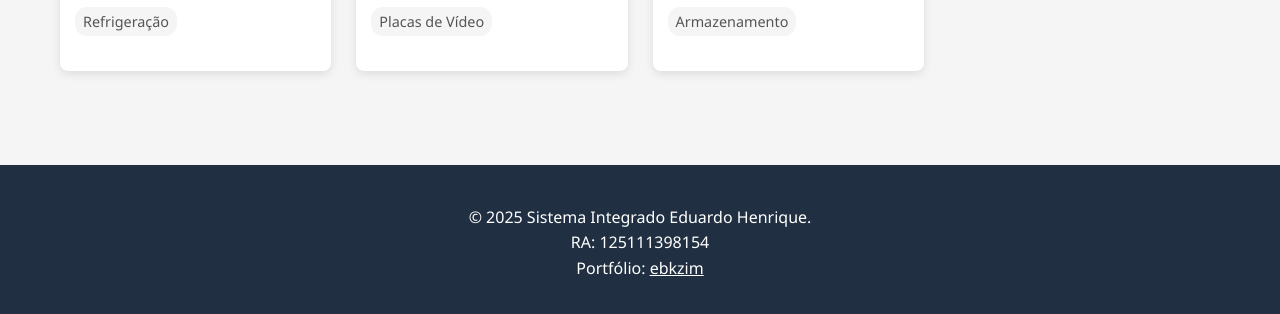
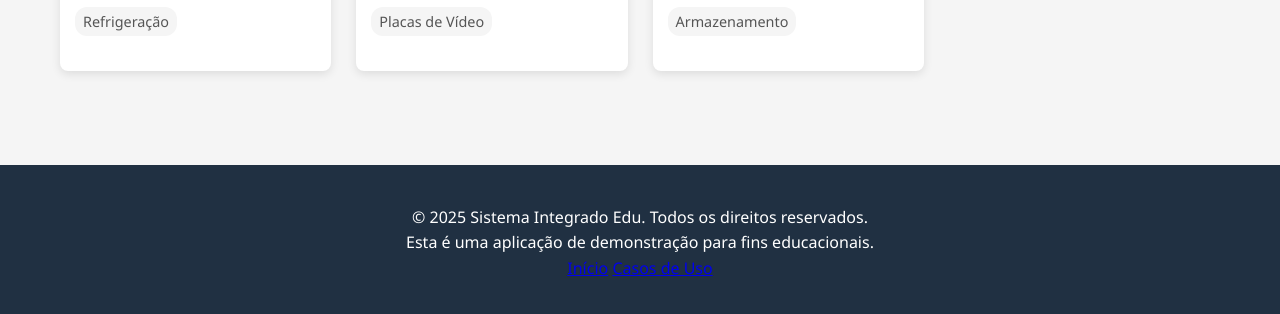
Before and after one commit to Ebkzim/EduSistemaIntegrado, a plain HTML site: page ecommerce.html in a window 1280 px wide. Shown: the part 2363-2677 px from the top of the page. Drawn offline with Linux system fonts and the light colour scheme.

Commit message:
trocaDePosicoes

```diff
--- a/css/ecommerce.css
+++ b/css/ecommerce.css
@@ -12,7 +12,7 @@
 
   .nav-cart {
     position: absolute;
-    right: 0;
+    right: 10%;
     top: 50%;
     transform: translateY(-50%);
   }
@@ -51,6 +51,7 @@
     justify-content: center;
     font-weight: 600;
   }
+
 
 
   .main-banner {
--- a/css/style.css
+++ b/css/style.css
@@ -59,6 +59,7 @@
 
   .nav-menu {
     display: flex;
+
     list-style: none;
   }
 
@@ -66,7 +67,9 @@
     margin-left: 20px;
   }
 
+
   .nav-link {
+
     color: #333;
     text-decoration: none;
     font-weight: 500;
--- a/ecommerce.html
+++ b/ecommerce.html
@@ -9,13 +9,13 @@
   <link rel="stylesheet" href="css/ecommerce.css">
 </head>
 <body>
-
+  <!-- Cabeçalho -->
   <header>
     <div class="container">
       <nav class="navbar">
         <a href="index.html" class="navbar-brand">Sistema <span>Edu</span></a>
         <ul class="nav-menu">
-          <li class="nav-item"><a href="index.html" class="nav-link">Início</a></li>
+          <li class="nav-item none"><a href="index.html" class="nav-link">Início</a></li>
 
         </ul>
         <div class="nav-cart">
@@ -28,10 +28,10 @@
     </div>
   </header>
 
-
+  <!-- Conteúdo principal -->
   <main>
     <div class="container">
-
+      <!-- Banner principal -->
       <div class="main-banner">
         <div class="banner-content">
           <h1>Peças de Computador de Alta Qualidade</h1>
@@ -42,7 +42,7 @@
         </div>
       </div>
 
-
+      <!-- Barra de pesquisa e filtros -->
       <div class="search-container">
         <div class="search-box">
           <input type="text" id="search-input" placeholder="Buscar produtos...">
@@ -86,7 +86,7 @@
         </div>
       </div>
 
-
+      <!-- Categorias em destaque -->
       <div class="featured-categories">
         <h2 class="section-title">Categorias</h2>
         <div class="categories-grid">
@@ -117,17 +117,17 @@
         </div>
       </div>
 
-
+      <!-- Lista de produtos -->
       <div class="products-section">
         <h2 class="section-title">Produtos em Destaque</h2>
         <div id="products-container" class="products-grid">
-
+          <!-- Os produtos serão adicionados dinamicamente com JavaScript -->
         </div>
       </div>
     </div>
   </main>
 
-
+  <!-- Modal do Produto -->
   <div id="product-modal" class="modal">
     <div class="modal-content product-modal-content">
       <span class="close-button">&times;</span>
@@ -181,7 +181,7 @@
     </div>
   </div>
 
-
+  <!-- Carrinho Lateral -->
   <div id="cart-sidebar" class="cart-sidebar">
     <div class="cart-header">
       <h2>Seu Carrinho</h2>
@@ -189,7 +189,7 @@
     </div>
 
     <div id="cart-items" class="cart-items">
-
+      <!-- Os itens do carrinho serão adicionados dinamicamente com JavaScript -->
       <div class="empty-cart-message">Seu carrinho está vazio.</div>
     </div>
 
@@ -209,7 +209,7 @@
     </div>
   </div>
 
-
+  <!-- Modal de Checkout -->
   <div id="checkout-modal" class="modal">
     <div class="modal-content checkout-modal-content">
       <span class="close-checkout-button">&times;</span>
@@ -359,7 +359,7 @@
         <div class="order-summary">
           <h3>Resumo do Pedido</h3>
           <div id="checkout-items" class="checkout-items">
-
+            <!-- Itens de checkout serão adicionados dinamicamente -->
           </div>
           <div class="checkout-totals">
             <div class="subtotal">
@@ -387,7 +387,7 @@
     </div>
   </div>
 
-
+  <!-- Modal de Mensagem -->
   <div id="message-modal" class="modal">
     <div class="modal-content message-modal-content">
       <span class="close-message-button">&times;</span>
@@ -397,17 +397,19 @@
     </div>
   </div>
 
-
+  <!-- Overlay escuro quando o carrinho está aberto -->
   <div id="sidebar-overlay" class="sidebar-overlay"></div>
 
-
+  <!-- Rodapé -->
   <footer>
     <div class="container">
       <div class="footer-content">
-        <p class="credito">&copy; 2025 Sistema Integrado Eduardo Henrique.</p>
-        <p>RA: 125111398154</p>
-        <p>Portfólio: <a href="https://ebkzimm.netlify.app/" target="_blank" class="portfolio">ebkzim</a></p>
-
+        <p>&copy; 2025 Sistema Integrado Edu. Todos os direitos reservados.</p>
+        <p>Esta é uma aplicação de demonstração para fins educacionais.</p>
+        <div class="footer-links">
+          <a href="index.html">Início</a>
+          <a href="index.html#use-cases">Casos de Uso</a>
+        </div>
       </div>
     </div>
   </footer>
```
